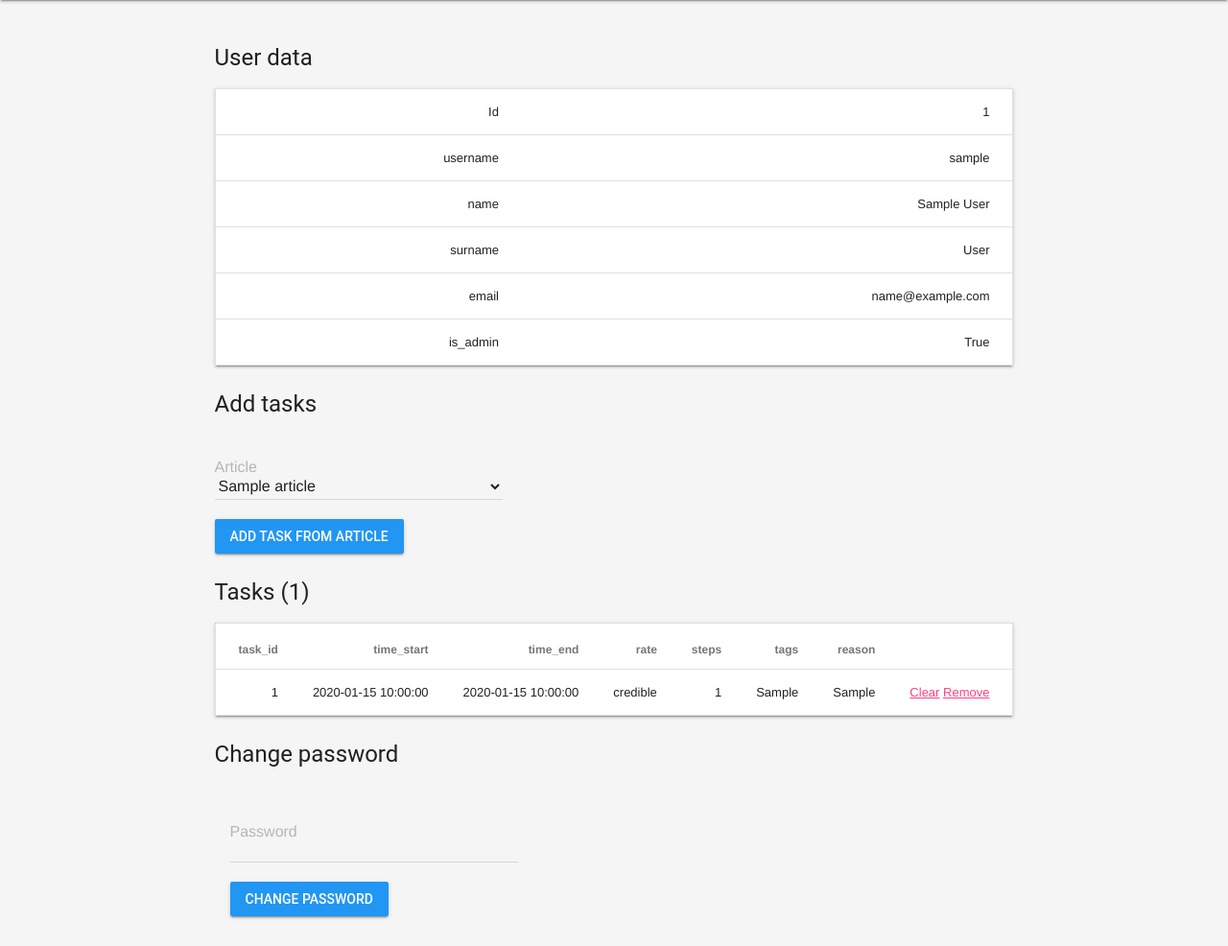
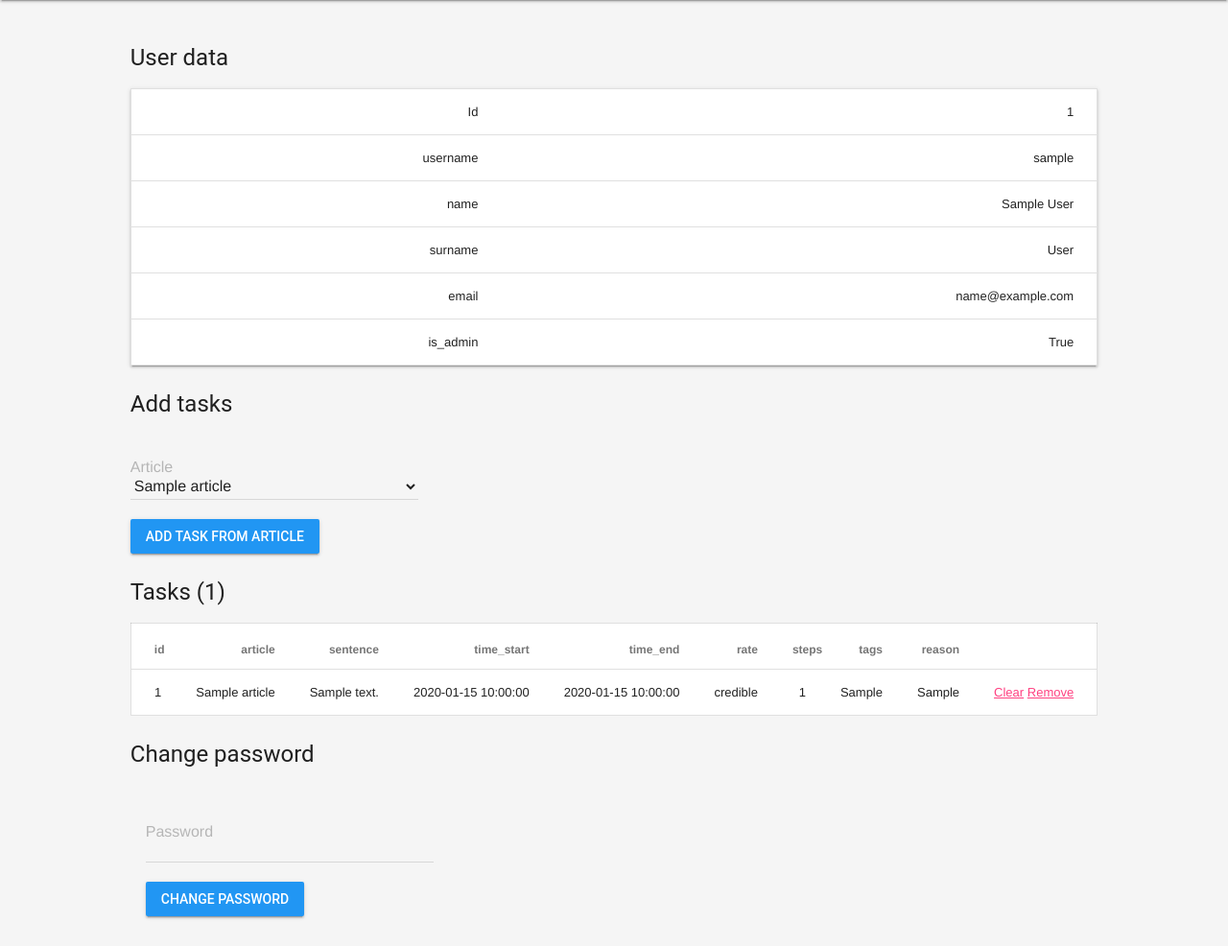
Before and after one commit to alenabozny/med_credibility_surveys, a Flask app: page /admin/user/1 in a window 1280 px wide. Shown: the part 64-1050 px from the top of the page at 96% size. Run offline with Flask 2, Linux system fonts and the light colour scheme; a user stored in the database is signed in; tables that the repository leaves empty hold one stand-in row (values such as "Sample post").

Commit message:
tresc w artykulach, w tabelce

```diff
--- a/app/admin/templates/user_admin.html
+++ b/app/admin/templates/user_admin.html
@@ -43,14 +43,16 @@
 
     {%  if user.tasks.__len__() > 0 %}
         <h4>Tasks ({{ user.tasks.__len__() }})</h4>
-        <table class="mdl-data-table mdl-data-table--selectable mdl-shadow--2dp admin-user-table">
+        <table class="mdl-data-table admin-user-table">
             <thead>
                 <tr>
-                    <th>task_id</th>
+                    <th class="number">id</th>
+                    <th>article</th>
+                    <th>sentence</th>
                     <th>time_start</th>
                     <th>time_end</th>
                     <th>rate</th>
-                    <th>steps</th>
+                    <th class="number">steps</th>
                     <th>tags</th>
                     <th>reason</th>
                     <th></th>
@@ -59,11 +61,13 @@
             <tbody>
             {% for task in user.tasks %}
                 <tr>
-                    <td>{{ task.task_id }}</td>
+                    <td class="number">{{ task.task_id }}</td>
+                    <td class="sentence-body">{{ task.sentence.article.title }}</td>
+                    <td class="sentence-body">{{ task.sentence.body }}</td>
                     <td>{{ task.time_start.strftime('%Y-%m-%d %H:%M:%S') if task.time_start }}</td>
                     <td>{{ task.time_end.strftime('%Y-%m-%d %H:%M:%S') if task.time_end }}</td>
                     <td>{{ task.rate.value if task.rate }}</td>
-                    <td>{{ task.steps if task.steps }}</td>
+                    <td class="number">{{ task.steps if task.steps }}</td>
                     <td>{{ task.tags if task.tags }}</td>
                     <td>{{ task.reason if task.reason }}</td>
                     <td>
--- a/app/static/css/main.css
+++ b/app/static/css/main.css
@@ -128,3 +128,13 @@
     color: #000;
     font-size: 16px;
 }
+
+.sentence-body {
+    max-width: 500px;
+    white-space: normal;
+    word-break: break-all;
+}
+
+.number {
+    max-width: 50px;
+}
```
Also changed, not shown: README.md, app.db.
